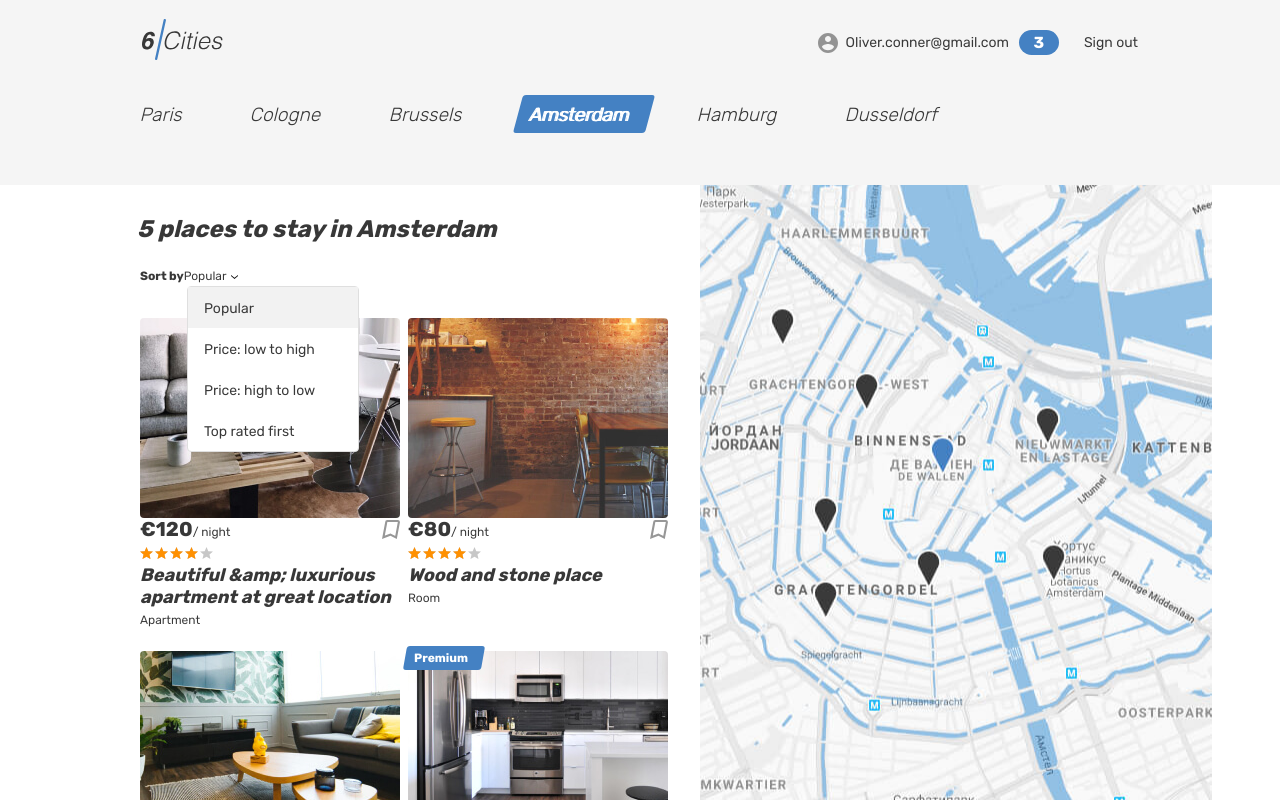
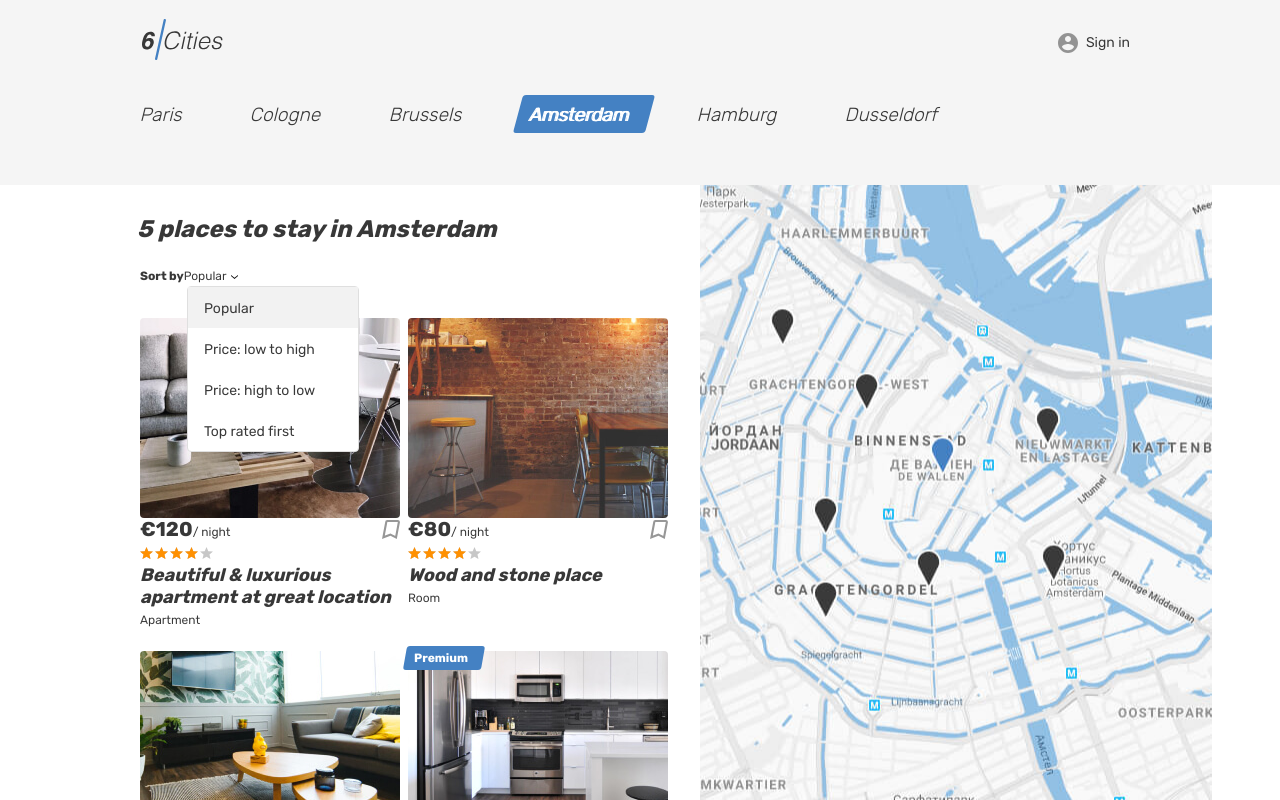
Before and after one commit to htmlacademy-react/1505405-six-cities-15, a React (Vite) app: page / in a window 1280 px wide. Built offline with nearby package versions, Linux system fonts and the light colour scheme.

Commit message:
module4-task1 [feature] - Index files

```diff
--- a/src/authorizationStatus.ts
+++ b/src/authorizationStatus.ts
@@ -1,4 +1,4 @@
 import { AuthorizationStatus } from './constants';
 
 export const getAuthorizationStatus: () => AuthorizationStatus = () =>
-  AuthorizationStatus.AUTH;
+  AuthorizationStatus.NOT_AUTH;
--- /dev/null
+++ b/src/components/layout/index.ts
@@ -0,0 +1,2 @@
+import Layout from './layout';
+export default Layout;
--- a/src/components/layout/layout.tsx
+++ b/src/components/layout/layout.tsx
@@ -51,7 +51,7 @@ function Layout() {
                   </li>
                   {authorizationStatus === AuthorizationStatus.AUTH ? (
                     <li className="header__nav-item">
-                      <Link className="header__nav-link" to="#">
+                      <Link className="header__nav-link" to={AppRoute.LOGIN}>
                         <span className="header__signout">Sign out</span>
                       </Link>
                     </li>
--- a/src/components/offer-card/offer-card.tsx
+++ b/src/components/offer-card/offer-card.tsx
@@ -1,4 +1,6 @@
+import { Link } from 'react-router-dom';
 import { OfferType } from '../../mocks/offers';
+import { AppRoute } from '../../constants';
 
 interface CityCardProps {
   offer: OfferType;
@@ -20,7 +22,7 @@ function OfferCard({ offer, page = 'cities', onMouseOver }: CityCardProps) {
         </div>
       )}
       <div className={`${page}__image-wrapper place-card__image-wrapper"`}>
-        <a href="#">
+        <Link to={AppRoute.OFFER.replace(':id', id.toString())}>
           <img
             className="place-card__image"
             src={img}
@@ -28,7 +30,7 @@ function OfferCard({ offer, page = 'cities', onMouseOver }: CityCardProps) {
             height={page === 'cities' ? 200 : 110}
             alt="Place"
           />
-        </a>
+        </Link>
       </div>
       <div className="place-card__info">
         <div className="place-card__price-wrapper">
@@ -50,7 +52,9 @@ function OfferCard({ offer, page = 'cities', onMouseOver }: CityCardProps) {
           </div>
         </div>
         <h2 className="place-card__name">
-          <a href="#">{description}</a>
+          <Link to={AppRoute.OFFER.replace(':id', id.toString())}>
+            {description}
+          </Link>
         </h2>
         <p className="place-card__type">{type}</p>
       </div>
--- /dev/null
+++ b/src/components/private-route/index.ts
@@ -0,0 +1,2 @@
+import PrivateRoute from './private-route';
+export default PrivateRoute;
--- a/src/mocks/offers.ts
+++ b/src/mocks/offers.ts
@@ -16,7 +16,7 @@ export const mockOffers: OfferType[] = [
     img: 'img/apartment-01.jpg',
     price: 120,
     rating: 4,
-    description: 'Beautiful &amp; luxurious apartment at great location',
+    description: 'Beautiful & luxurious apartment at great location',
     type: 'Apartment',
   },
   {
--- /dev/null
+++ b/src/pages/login/index.ts
@@ -0,0 +1,2 @@
+import Login from './login';
+export default Login;
--- /dev/null
+++ b/src/pages/not-found/index.ts
@@ -0,0 +1,2 @@
+import NotFound from './not-found';
+export default NotFound;
--- /dev/null
+++ b/src/pages/offer/index.ts
@@ -0,0 +1,2 @@
+import Offer from './offer';
+export default Offer;
```
Also changed, not shown: src/app/app.tsx (+5 -5 lines).
